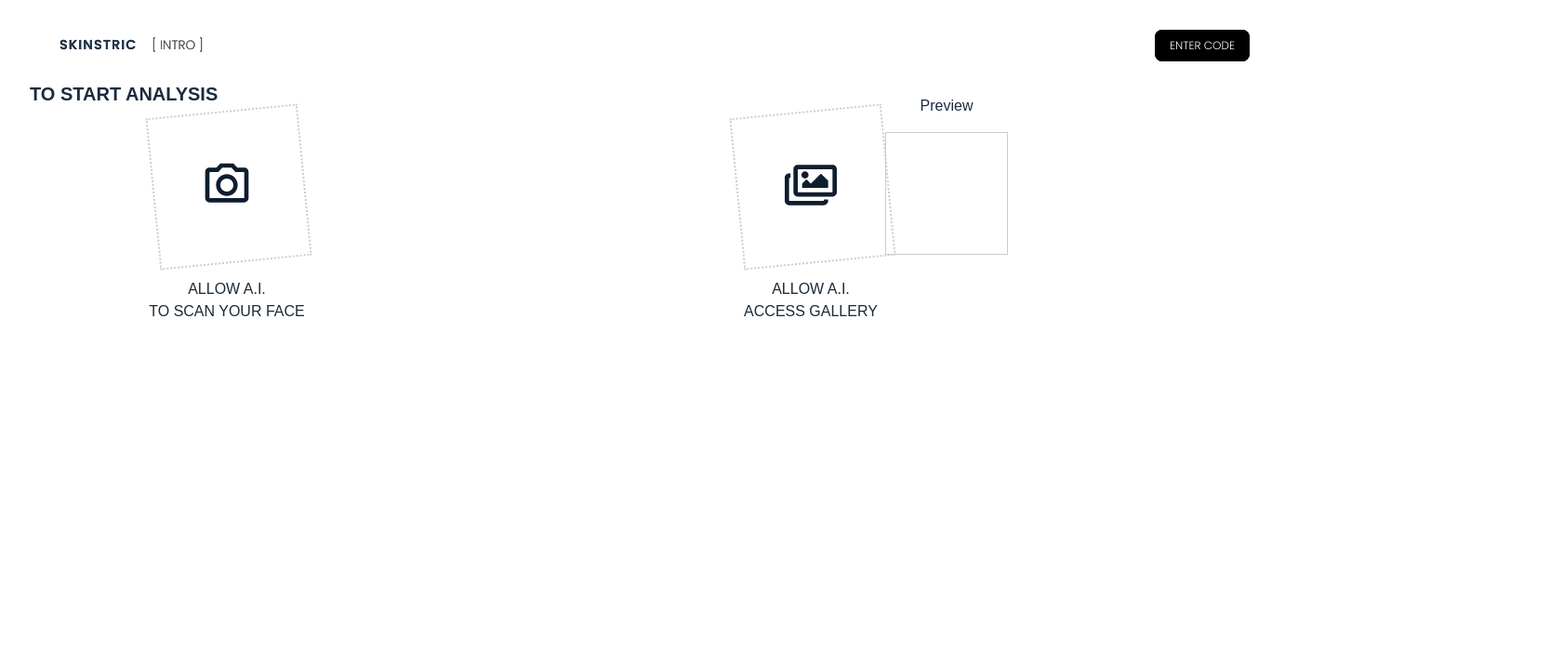
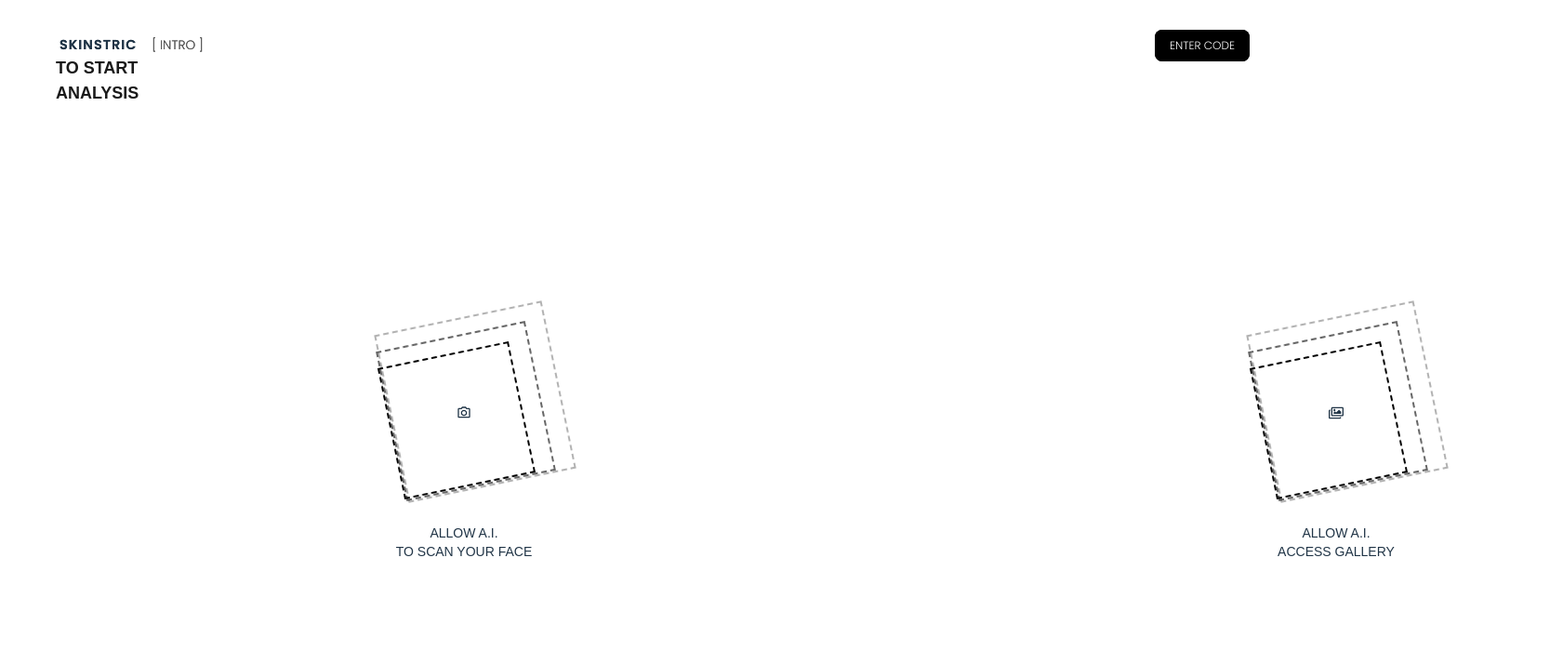
Before and after one commit to tashamcglashan/tasha-skinstric, a React (Vite) app: page /result in a window 1280 px wide. Shown: the top 700 px of the page at 93% size, 1681 px wide, since content can reach past the window. Built offline with nearby package versions, Linux system fonts and the light colour scheme.

Commit message:
re-did Result.jsx and added new code to Result.css

```diff
--- a/src/pages/Result.css
+++ b/src/pages/Result.css
@@ -1,105 +1,200 @@
-/* Result.css */
-
 .result-page {
   position: relative;
+  height: 100vh;
   width: 100%;
-  height: 100vh;
-  background-color: white;
+  background-color: #fff;
   font-family: sans-serif;
 }
 
-/* Header */
 .result-header {
   position: absolute;
-  top: 86px;
-  left: 32px;
-  font-size: 20px;
+  top: 60px;
+  left: 60px;
+  font-size: 18px;
   font-weight: bold;
-  color: #1b2b40;
+  color: #1a1a1a;
 }
 
-/* Preview Box */
-.result-preview {
-  position: absolute;
-  top: 86px;
-  right: 32px;
-  text-align: center;
-  color: #1b2b40;
+/* CENTER OPTIONS CONTAINER */
+.result-center-content {
+  position: relative;
+  width: 100%;
+  height: 100%;
 }
 
-.result-preview-box {
-  width: 130px;
-  height: 130px;
-  border: 1px solid #ccc;
-  margin-top: 8px;
-}
-
-/* Centered Option Layout */
-.result-center-content {
-  /*position: absolute;*/
+/* LEFT: CAMERA OPTION */
+.scan-face {
+  position: absolute;
   top: 240px;
-  left: 0;
-  right: 0;
-  display: flex;
-  justify-content: center;
-  gap: 140px;
-}
-
-/* Each Option */
-.result-option {
-  width: 488px;
+  left: 239px;
+  width: 520px;
   height: 482px;
-  text-align: center;
   display: flex;
   flex-direction: column;
   align-items: center;
   justify-content: center;
 }
 
-/* Diamond animation wrapper */
+/* RIGHT: GALLERY OPTION */
+.access-gallery {
+  position: absolute;
+  top: 240px;
+  left: 1193px;
+  width: 488px;
+  height: 482px;
+  display: flex;
+  flex-direction: column;
+  align-items: center;
+  justify-content: center;
+}
+
+/* ICONS + ROTATING DIAMOND */
 .result-diamond-wrapper {
   position: relative;
+  width: 200px;
+  height: 200px;
+  display: flex;
+  align-items: center;
+  justify-content: center;
+  margin: 0 auto; /* center horizontally */
+}
+
+
+.result-diamond {
+  position: absolute;
+  bottom:10%;
+  left: 10%;
+  transform: translate(-50%, -50%) rotate(45deg);
+  transform-origin: center;
+  border: 2px dashed #000;
+  cursor: pointer;
+  animation: spin 16s linear infinite;
+}
+
+
+/* Rectangle 1 - smallest, most solid */
+.diamond-1 {
+  width: 140px;
+  height: 140px;
+  opacity: 1;
+
+}
+/* Rectangle 2 - medium, semi transparent */
+.diamond-2 {
   width: 160px;
   height: 160px;
+  opacity: 0.6;
+
 }
 
-.result-diamond {
+/* Rectangle 3 - largest, faint */
+.diamond-3 {
+  width: 180px;
+  height: 180px;
+  opacity: 0.3;
+}
+
+/* LABELS UNDER ICONS */
+.result-label {
+  margin-top: 20px;
+  font-size: 14px;
+  font-weight: 500;
+  line-height: 1.4;
+  text-align: center;
+}
+
+.back-button-container {
+  position: absolute;
+  bottom: 40px;
+  left: 40px;
+  cursor: pointer;
+}
+
+.back-icon {
+  display: flex;
+  align-items: center;
+  gap: 10px;
+  font-size: 14px;
+  font-weight: 500;
+  color: black;
+}
+
+.back-diamond {
+  width: 16px;
+  height: 16px;
+  border: 2px solid black;
+  transform: rotate(45deg);
+}
+
+/* Preview section */
+.result-preview {
+  position: absolute;
+  top: 60px;
+  right: 60px;
+  text-align: right;
+}
+
+.preview-label {
+  font-size: 14px;
+  font-weight: 600;
+  margin-bottom: 8px;
+}
+
+.preview-box {
+  width: 60px;
+  height: 60px;
+  border: 1px solid #ccc;
+  background-color: #fff;
+}
+
+.camera-popup {
+  position: fixed;
+  top: 0;
+  left: 0;
+  z-index: 9999;
   width: 100%;
   height: 100%;
-  border: 2px dotted #ccc;
-  position: absolute;
-  top: 0;
-  left: 0;
-  transform: rotate(10deg);
-  animation: spin 12s linear infinite;
-  z-index: 0;
+  background: rgba(0, 0, 0, 0.7);
+  display: flex;
+  justify-content: center;
+  align-items: center;
 }
 
-/* Icon Styling */
-.result-icon {
-  position: absolute;
-  top: 50%;
-  left: 50%;
-  transform: translate(-50%, -50%);
-  font-size: 56px;
-  color: #0e1d2f;
-  z-index: 1;
+.camera-popup-content {
+  background-color: #000;
+  color: #fff;
+  padding: 24px;
+  border-radius: 8px;
+  text-align: center;
+  width: 280px;
 }
 
-/* Label text */
-.result-label {
-  margin-top: 20px;
-  font-weight: 500;
-  color: #1a2a38;
-  line-height: 1.5;
+.popup-line {
+  height: 1px;
+  background-color: white;
+  margin: 16px 0;
 }
 
-/* Rotation animation */
+.popup-actions {
+  display: flex;
+  justify-content: space-around;
+}
+
+.popup-actions button {
+  background: none;
+  color: white;
+  font-weight: bold;
+  border: none;
+  cursor: pointer;
+}
+
+
+
 @keyframes spin {
   0% {
-    transform: rotate(10deg);
+    transform: rotate(45deg);
   }
   100% {
-    transform: rotate(370deg);
+    transform: rotate(405deg);
   }
 }
--- a/src/pages/Result.jsx
+++ b/src/pages/Result.jsx
@@ -1,4 +1,4 @@
-import React from "react";
+import React, { useState } from "react";
 import { useNavigate } from "react-router-dom";
 import { FaRegImages } from "react-icons/fa";
 import { MdOutlineCameraAlt } from "react-icons/md";
@@ -7,6 +7,7 @@ import "./Result.css";
 
 export default function Result() {
   const navigate = useNavigate();
+  const [showCameraPrompt, setShowCameraPrompt] = useState(false);
 
   const handleGalleryClick = () => {
     const input = document.createElement("input");
@@ -15,26 +16,42 @@ export default function Result() {
     input.click();
   };
 
+  const handleScanFaceClick = () => {
+    setShowCameraPrompt(true);
+  };
+
   return (
     <>
       <Navbar />
 
       <div className="result-page">
-        {/* Header Left */}
+        {/* Top Right Preview */}
+        <div className="result-preview">
+          <p className="preview-label">Preview</p>
+          <div className="preview-box"></div>
+        </div>
+
+        {/* Top Left Header */}
         <div className="result-header">TO START ANALYSIS</div>
 
-        {/* Header Right */}
-        <div className="result-preview">
-          <p>Preview</p>
-          <div className="result-preview-box" />
+
+
+        {/* Bottom Left Back Button */}
+        <div className="back-button-container" onClick={() => navigate(-1)}>
+          <div className="back-diamond">
+            <span className="arrow-left">&#9664;</span>
+          </div>
+          <span className="back-label">BACK</span>
         </div>
 
-        {/* Main Content */}
+        {/* Main Icons Section */}
         <div className="result-center-content">
-          {/* Left Option - Scan Face */}
-          <div className="result-option scan-face">
+          {/* Left - Camera */}
+          <div className="result-option scan-face" onClick={handleScanFaceClick}>
             <div className="result-diamond-wrapper">
-              <div className="result-diamond"></div>
+              <div className="result-diamond diamond-3"></div>
+              <div className="result-diamond diamond-2"></div>
+              <div className="result-diamond diamond-1"></div>
               <MdOutlineCameraAlt className="result-icon" />
             </div>
             <p className="result-label">
@@ -42,13 +59,12 @@ export default function Result() {
             </p>
           </div>
 
-          {/* Right Option - Access Gallery */}
-          <div
-            className="result-option access-gallery"
-            onClick={handleGalleryClick}
-          >
+          {/* Right - Gallery */}
+          <div className="result-option access-gallery" onClick={handleGalleryClick}>
             <div className="result-diamond-wrapper">
-              <div className="result-diamond"></div>
+              <div className="result-diamond diamond-3"></div>
+              <div className="result-diamond diamond-2"></div>
+              <div className="result-diamond diamond-1"></div>
               <FaRegImages className="result-icon" />
             </div>
             <p className="result-label">
@@ -56,6 +72,43 @@ export default function Result() {
             </p>
           </div>
         </div>
+
+        {/* Camera Permission Modal */}
+        {showCameraPrompt && (
+          <div className="camera-popup">
+            <div className="camera-popup-content">
+              <p>Allow A.I. to access your camera</p>
+              <div className="popup-line"></div>
+              <div className="popup-actions">
+                <button onClick={() => setShowCameraPrompt(false)}>DENY</button>
+                <button
+                  onClick={async () => {
+                    setShowCameraPrompt(false);
+                    try {
+                      await navigator.mediaDevices.getUserMedia({ video: true });
+
+                      const response = await fetch(
+                        "https://us-central1-frontend-simplified.cloudfunctions.net/skinstricPhaseTwo",
+                        {
+                          method: "POST",
+                          headers: { "Content-Type": "application/json" },
+                          body: JSON.stringify({ access: "granted" }),
+                        }
+                      );
+
+                      const result = await response.json();
+                      console.log("📸 API response:", result);
+                    } catch (err) {
+                      console.error("Camera access denied or error:", err);
+                    }
+                  }}
+                >
+                  ALLOW
+                </button>
+              </div>
+            </div>
+          </div>
+        )}
       </div>
     </>
   );
--- a/src/pages/StartAnalysis.jsx
+++ b/src/pages/StartAnalysis.jsx
@@ -108,6 +108,8 @@ export default function StartAnalysis() {
           {step === 4 && (
             <div className="thank-you-text">
               Thank you!
+              <br />
+              Proceed to the next step!
             </div>
           )}
 
```
